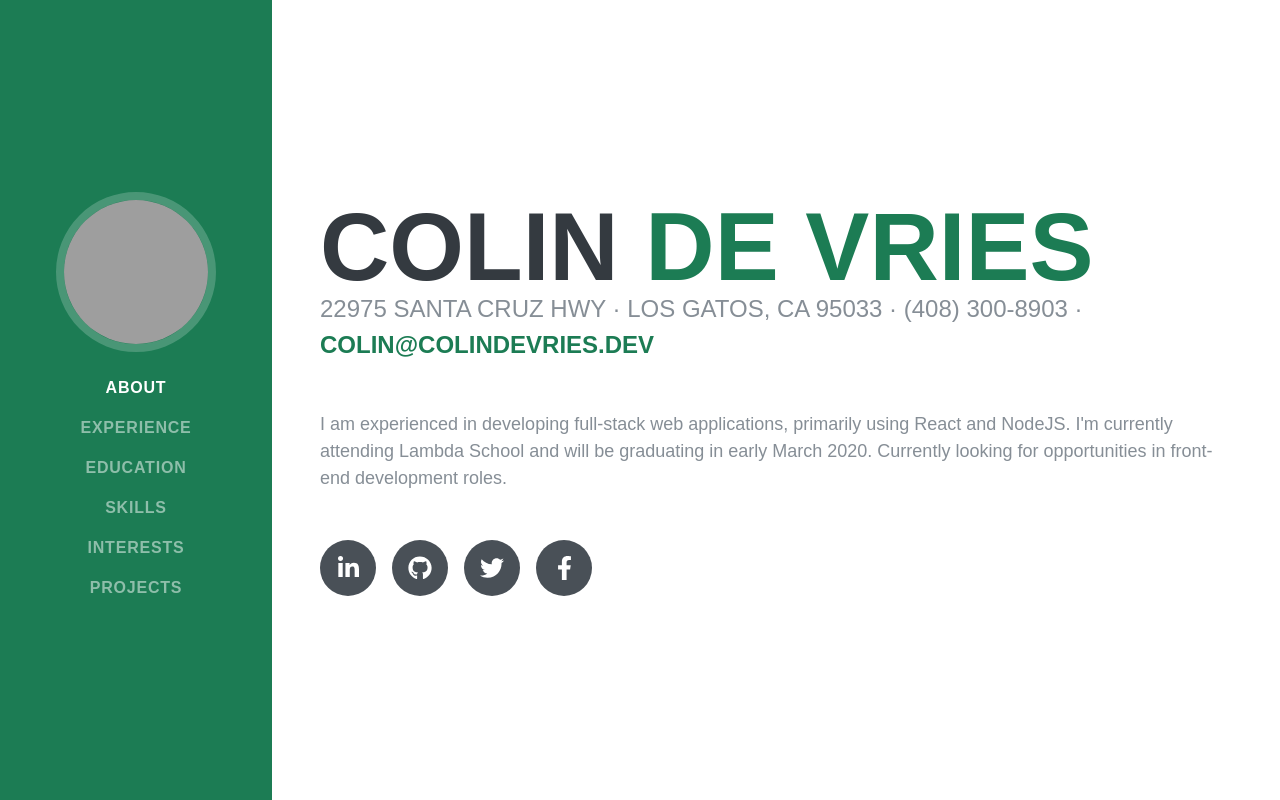
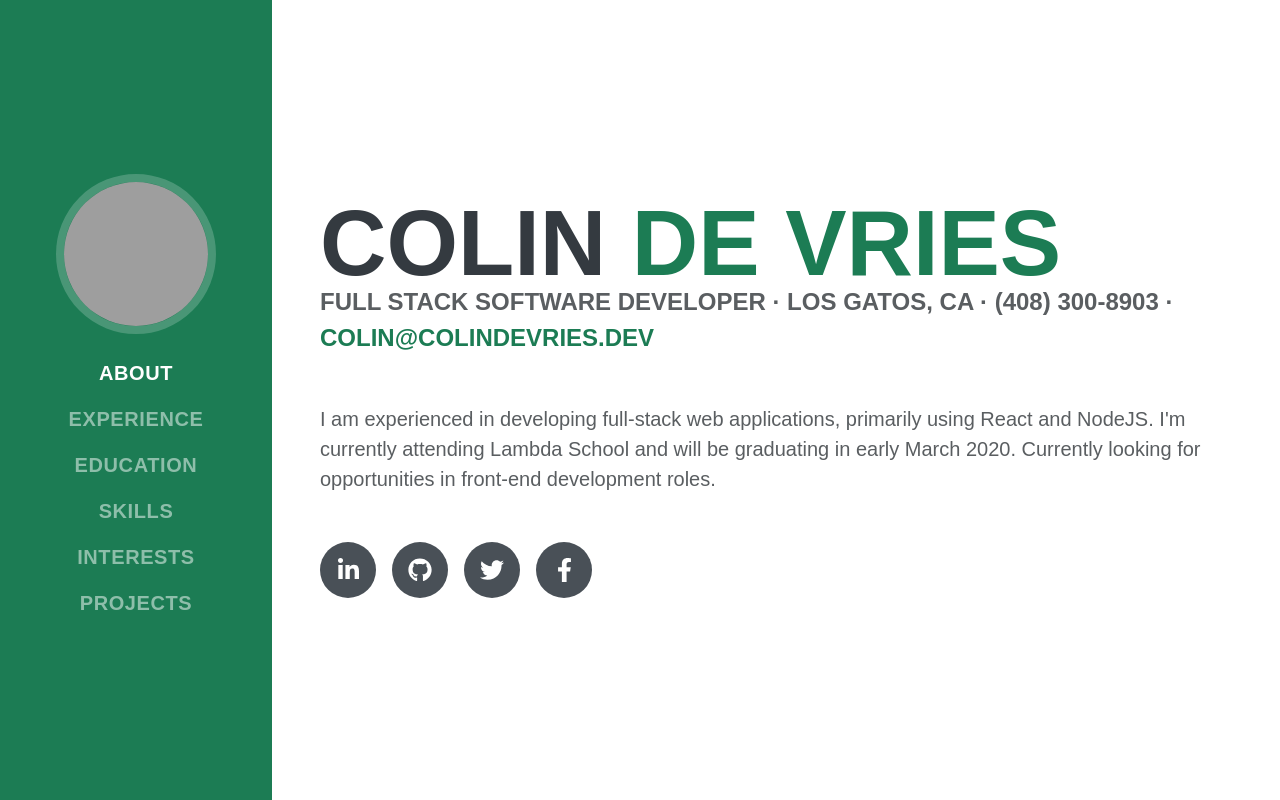
Before and after one commit to dvcolin/colindevries.dev-react, a React (Create React App) app: page / in a window 1280 px wide. Shown: the top 800 px of the page. Built offline with nearby package versions, Linux system fonts and the light colour scheme; grey boxes are pictures that could not be loaded; what webfontloader would draw is missing.

Commit message:
change fonts and font sizes

```diff
--- a/src/components/headings.js
+++ b/src/components/headings.js
@@ -39,7 +39,7 @@ export const H4 = styled('h4')(
   css({
     ...heading,
     fontSize: 2,
-    fontWeight: 'medium',
+    fontWeight: 600,
     lineHeight: 1.5,
     color: 'text',
     mb: 2
--- a/src/components/layout/navbar.js
+++ b/src/components/layout/navbar.js
@@ -65,11 +65,11 @@ const NavLinks = styled('div')(
 );
 
 const NavLink = styled.a`
-  font-size: ${({ theme }) => theme.fontSizes[0]};
+  font-size: ${({ theme }) => theme.fontSizes[1]};
   text-decoration: none;
   text-transform: uppercase;
   font-weight: 800;
-  letter-spacing: 0.08rem;
+  letter-spacing: 0.06rem;
   padding: ${({ theme }) => theme.space[1]};
   color: ${props =>
     props.active
--- a/src/components/layout/section-container.js
+++ b/src/components/layout/section-container.js
@@ -26,7 +26,7 @@ export default ({ children, setVisibleSection, id }) => {
     <VisibilitySensor
       onChange={sectionChange}
       partialVisibility={true}
-      offset={{ top: 400, bottom: 400 }}
+      offset={{ top: 440, bottom: 440 }}
     >
       <SectionContainer id={id}>{children}</SectionContainer>
     </VisibilitySensor>
--- a/src/index.js
+++ b/src/index.js
@@ -6,7 +6,7 @@ import WebFont from 'webfontloader';
 
 WebFont.load({
   google: {
-    families: ['Saira Extra Condensed:500,700', 'Muli:400,500,700,800']
+    families: ['Barlow:400,500,700,800', 'Barlow+Condensed:500,600,700']
   }
 });
 
--- a/src/sections/about.js
+++ b/src/sections/about.js
@@ -78,11 +78,10 @@ const AboutSection = ({ setVisibleSection }) => {
           <PrimaryColor> de Vries</PrimaryColor>
         </H1>
         <Subheading>
-          22975 Santa Cruz Hwy &middot; Los Gatos, CA 95033 &middot; (408)
+          Full Stack Software Developer &middot; Los Gatos, CA &middot; (408)
           300-8903 &middot;
           <PrimaryColor> colin@colindevries.dev</PrimaryColor>
         </Subheading>
-
         <Description>
           I am experienced in developing full-stack web applications, primarily
           using React and NodeJS. I'm currently attending Lambda School and will
--- a/src/styles/theme.js
+++ b/src/styles/theme.js
@@ -2,10 +2,10 @@ export default {
   breakpoints: ['40em', '52em', '64em'],
   space: [0, '0.8rem', '1.6rem', '4.8rem', '8rem'],
   fonts: {
-    heading: 'Saira Extra Condensed, sans-serif',
-    body: 'Muli, sans-serif'
+    heading: 'Barlow Condensed, sans-serif',
+    body: 'Barlow, sans-serif'
   },
-  fontSizes: ['1.6rem', '1.8rem', '2.4rem', '3.2rem', '5.6rem', '9.6rem'],
+  fontSizes: ['1.8rem', '2rem', '2.4rem', '3.2rem', '5.6rem', '9.2rem'],
   fontWeights: {
     body: 400,
     heading: 700,
@@ -16,7 +16,7 @@ export default {
     body: 1.5
   },
   colors: {
-    text: '#868e96',
+    text: '#5a5e61',
     background: '#fff',
     primary: '#1C7C54',
     secondary: '#343a40',
```
